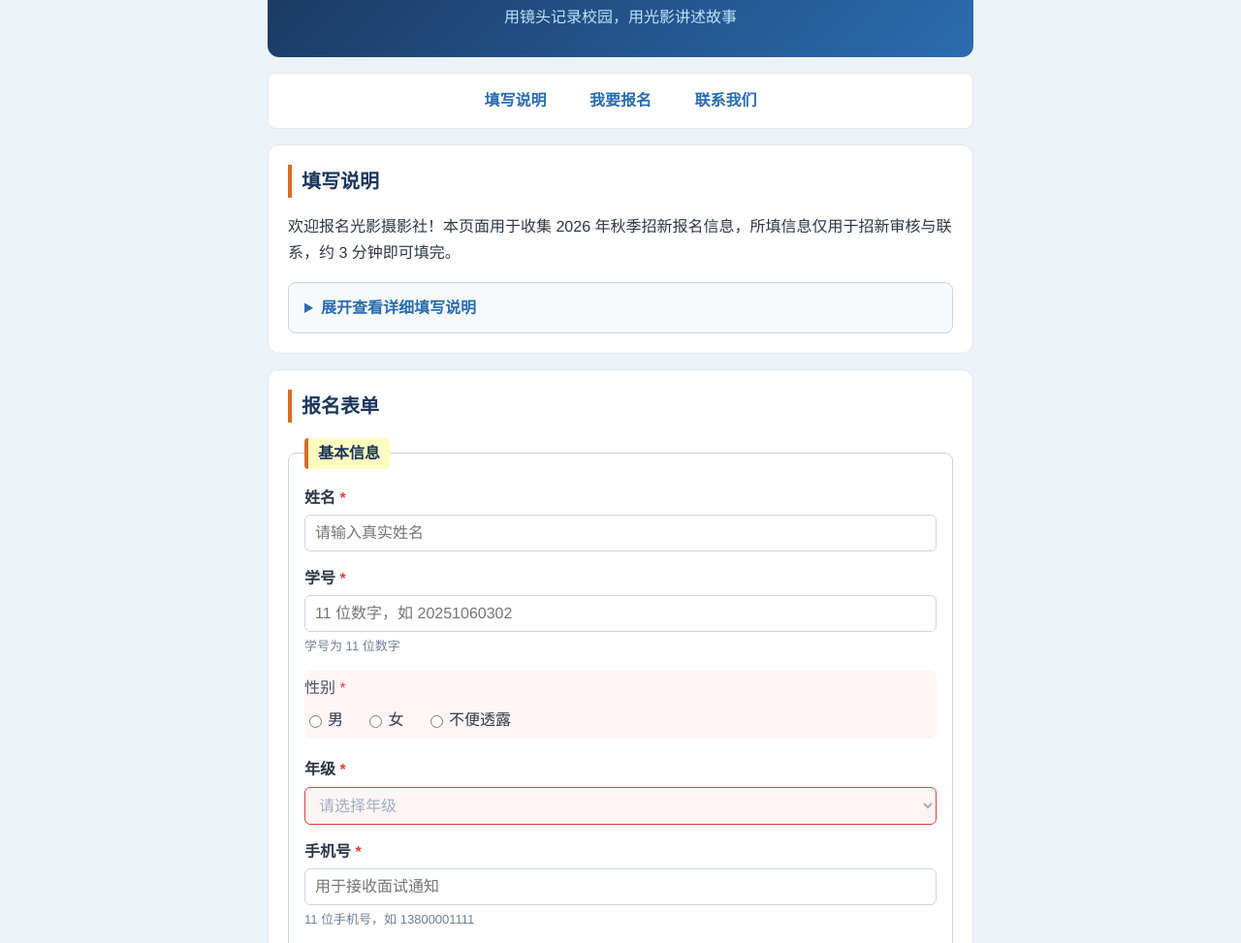
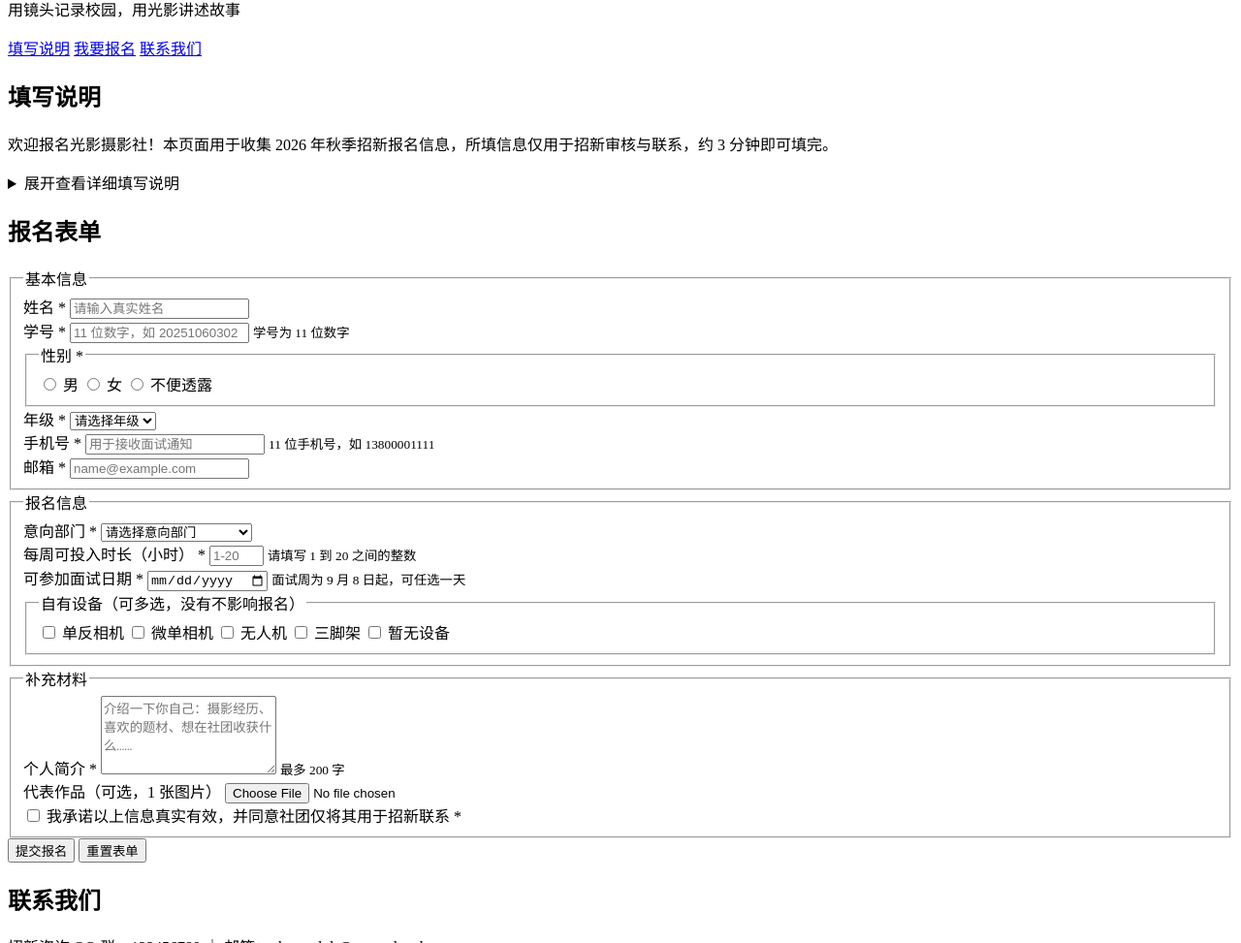
Before and after one commit to jzn111/courses-page, a plain HTML site: page collect-form/index.html in a window 1280 px wide. Shown: the part 92-1065 px from the top of the page at 97% size. Drawn offline with Linux system fonts and the light colour scheme.

Commit message:
调整collect-form表单页

```diff
--- a/collect-form/css/style.css
+++ /dev/null
@@ -1,303 +0,0 @@
-/* ==========================================================
-   光影摄影社招新报名页 样式表
-   纯 CSS 实现，不包含任何 JavaScript
-   ========================================================== */
-
-/* ===== 一、基础：盒模型与页面整体排版 ===== */
-* {
-  box-sizing: border-box;
-}
-
-body {
-  font-family: "Microsoft YaHei", "PingFang SC", "Helvetica Neue", Arial, sans-serif;
-  color: #2d3748;
-  line-height: 1.7;
-  background-color: #edf2f7;
-  max-width: 760px;
-  margin: 0 auto;
-  padding: 16px;
-}
-
-/* ===== 二、语义区域：页眉、导航、页脚 ===== */
-header {
-  text-align: center;
-  color: #fff;
-  background: linear-gradient(135deg, #1a365d 0%, #2b6cb0 100%);
-  border-radius: 12px;
-  padding: 28px 16px;
-  margin-bottom: 16px;
-}
-
-header h1 {
-  margin: 0 0 8px;
-  font-size: 26px;
-}
-
-header p {
-  margin: 0;
-  color: #bee3f8;
-}
-
-nav {
-  text-align: center;
-  background: #fff;
-  border: 1px solid #e2e8f0;
-  border-radius: 8px;
-  padding: 10px;
-  margin-bottom: 16px;
-}
-
-nav a {
-  display: inline-block;
-  color: #2b6cb0;
-  font-weight: bold;
-  text-decoration: none;
-  margin: 0 12px;
-  padding: 4px 8px;
-  border-radius: 4px;
-}
-
-nav a:hover {
-  background: #ebf4ff;
-  text-decoration: underline;
-}
-
-section {
-  background: #fff;
-  border: 1px solid #e2e8f0;
-  border-radius: 12px;
-  padding: 20px;
-  margin-bottom: 16px;
-}
-
-section h2 {
-  margin-top: 0;
-  font-size: 20px;
-  color: #1a365d;
-  border-left: 4px solid #dd6b20;
-  padding-left: 10px;
-}
-
-footer {
-  text-align: center;
-  color: #718096;
-  font-size: 14px;
-  padding: 16px;
-}
-
-footer h2 {
-  font-size: 16px;
-  color: #4a5568;
-  border: none;
-}
-
-/* ===== 三、折叠区块 details / summary（研究任务3）=====
-   details 自带折叠行为，无需 JS：
-   - 不带 open 属性时默认收起；给 details 加 open 属性即默认展开
-   - summary 是始终可见的标题条，点击即切换 open 状态 */
-details {
-  background: #f7fafc;
-  border: 1px solid #cbd5e0;
-  border-radius: 8px;
-  padding: 12px 16px;
-  margin-top: 12px;
-}
-
-summary {
-  cursor: pointer;
-  font-weight: bold;
-  color: #2b6cb0;
-}
-
-summary:hover {
-  text-decoration: underline;
-}
-
-/* 属性选择器：details 带 open 属性（展开）时，给 summary 留出下间距 */
-details[open] summary {
-  margin-bottom: 8px;
-}
-
-details ul {
-  margin: 8px 0 0;
-  padding-left: 22px;
-}
-
-/* ===== 四、表单分组 fieldset / legend（研究任务2）=====
-   fieldset 把相关控件圈成一组，legend 是组名，
-   屏幕阅读器会把 legend 随每个选项一起朗读，提升可访问性。 */
-fieldset {
-  border: 1px solid #cbd5e0;
-  border-radius: 8px;
-  padding: 16px;
-  margin: 0 0 18px;
-}
-
-legend {
-  font-weight: bold;
-  color: #1a365d;
-  padding: 2px 10px;
-  border-left: 4px solid #dd6b20;
-  background: #fefcbf;
-  border-radius: 4px;
-}
-
-/* 单选/多选组：去掉内嵌边框，选项横向排列自动换行 */
-.choice-group {
-  border: none;
-  padding: 4px 0 0;
-}
-
-.choice-group legend {
-  border: none;
-  background: none;
-  padding: 0;
-  font-weight: normal;
-  color: #4a5568;
-  float: left;
-  width: 100%;
-  margin-bottom: 6px;
-}
-
-.choice-group label {
-  display: inline-flex;
-  align-items: center;
-  margin: 0 18px 6px 0;
-  cursor: pointer;
-}
-
-/* ===== 五、表单控件与标签 ===== */
-.field {
-  margin-bottom: 14px;
-}
-
-.field > label {
-  display: block;
-  font-weight: bold;
-  margin-bottom: 4px;
-}
-
-.req {
-  color: #e53e3e;
-}
-
-.hint {
-  display: block;
-  color: #718096;
-  font-size: 13px;
-  margin-top: 4px;
-}
-
-input, select, textarea {
-  width: 100%;
-  font-size: 16px;
-  font-family: inherit;
-  padding: 9px 10px;
-  border: 1px solid #cbd5e0;
-  border-radius: 6px;
-  background: #fff;
-}
-
-textarea {
-  resize: vertical;
-}
-
-/* 属性选择器：单选框和复选框不占整行，强调色与主题一致 */
-input[type="radio"],
-input[type="checkbox"] {
-  width: auto;
-  margin-right: 6px;
-  accent-color: #2b6cb0;
-}
-
-/* 文件选择框给浅底，便于和普通文本框区分 */
-input[type="file"] {
-  background: #f7fafc;
-}
-
-/* ===== 六、聚焦高亮（研究任务1：:focus 伪类）=====
-   任何控件获得焦点（Tab 键或点击）时蓝色高亮，
-   焦点顺序由 HTML 源码顺序决定，本页按填写逻辑排列。 */
-input:focus,
-select:focus,
-textarea:focus,
-button:focus-visible,
-summary:focus-visible {
-  outline: none;
-  border-color: #2b6cb0;
-  box-shadow: 0 0 0 3px rgba(43, 108, 176, 0.25);
-}
-
-/* ===== 七、纯 CSS 校验状态（研究任务1：:valid / :invalid 伪类）=====
-   全程不使用 JavaScript，仅靠浏览器原生校验 + CSS 伪类反馈：
-   1. 文本类控件：未填写时显示 placeholder（:placeholder-shown），
-      保持中性色，避免一打开页面满屏红框；
-   2. 一旦输入内容且不合法（:not(:placeholder-shown):invalid）→ 红框；
-   3. 内容合法（:valid）→ 绿框；
-   4. select/date 没有 placeholder：未选择/未填写时即 :invalid → 红框，
-      正好实现“必填项未填红框”。 */
-input:required:not(:placeholder-shown):invalid,
-textarea:required:not(:placeholder-shown):invalid,
-input[type="date"]:required:invalid,
-select:required:invalid {
-  border-color: #e53e3e;
-  background-color: #fff5f5;
-}
-
-input:required:not(:placeholder-shown):valid,
-textarea:required:valid,
-input[type="date"]:required:valid,
-select:required:valid {
-  border-color: #38a169;
-  background-color: #f0fff4;
-}
-
-/* 未选择的下拉框提示文字显示为灰色 */
-select:required:invalid {
-  color: #a0aec0;
-}
-
-select option {
-  color: #2d3748;
-}
-
-/* 单选组未选择时整组淡红提示（:has() 匹配组内存在未通过校验的必填控件） */
-.choice-group:has(input:required:invalid) {
-  border-radius: 6px;
-  background-color: #fff5f5;
-}
-
-.choice-group:has(input:required:valid) {
-  background-color: #f0fff4;
-}
-
-/* ===== 八、按钮 ===== */
-.actions {
-  text-align: center;
-}
-
-button {
-  font-size: 16px;
-  font-family: inherit;
-  padding: 10px 36px;
-  margin: 4px 8px;
-  border: none;
-  border-radius: 6px;
-  cursor: pointer;
-  background: #2b6cb0;
-  color: #fff;
-}
-
-button:hover {
-  background: #1a365d;
-}
-
-.btn-secondary {
-  background: #fff;
-  color: #2b6cb0;
-  border: 1px solid #2b6cb0;
-}
-
-.btn-secondary:hover {
-  background: #ebf4ff;
-}
--- a/collect-form/index.html
+++ b/collect-form/index.html
@@ -4,7 +4,6 @@
   <meta charset="UTF-8">
   <meta name="viewport" content="width=device-width, initial-scale=1.0">
   <title>光影摄影社招新报名</title>
-  <link rel="stylesheet" href="css/style.css">
 </head>
 <body>
   <header>
```
